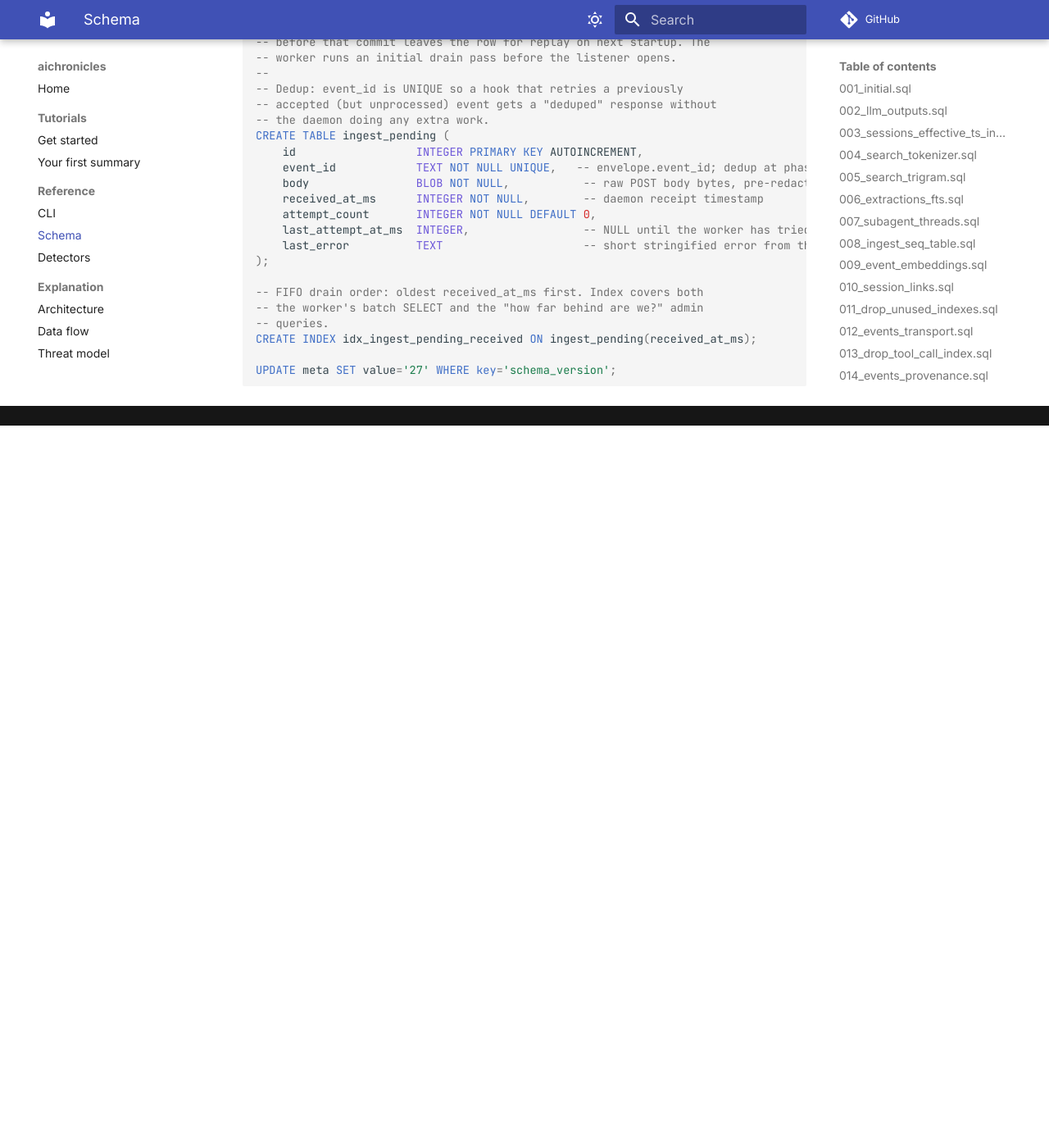
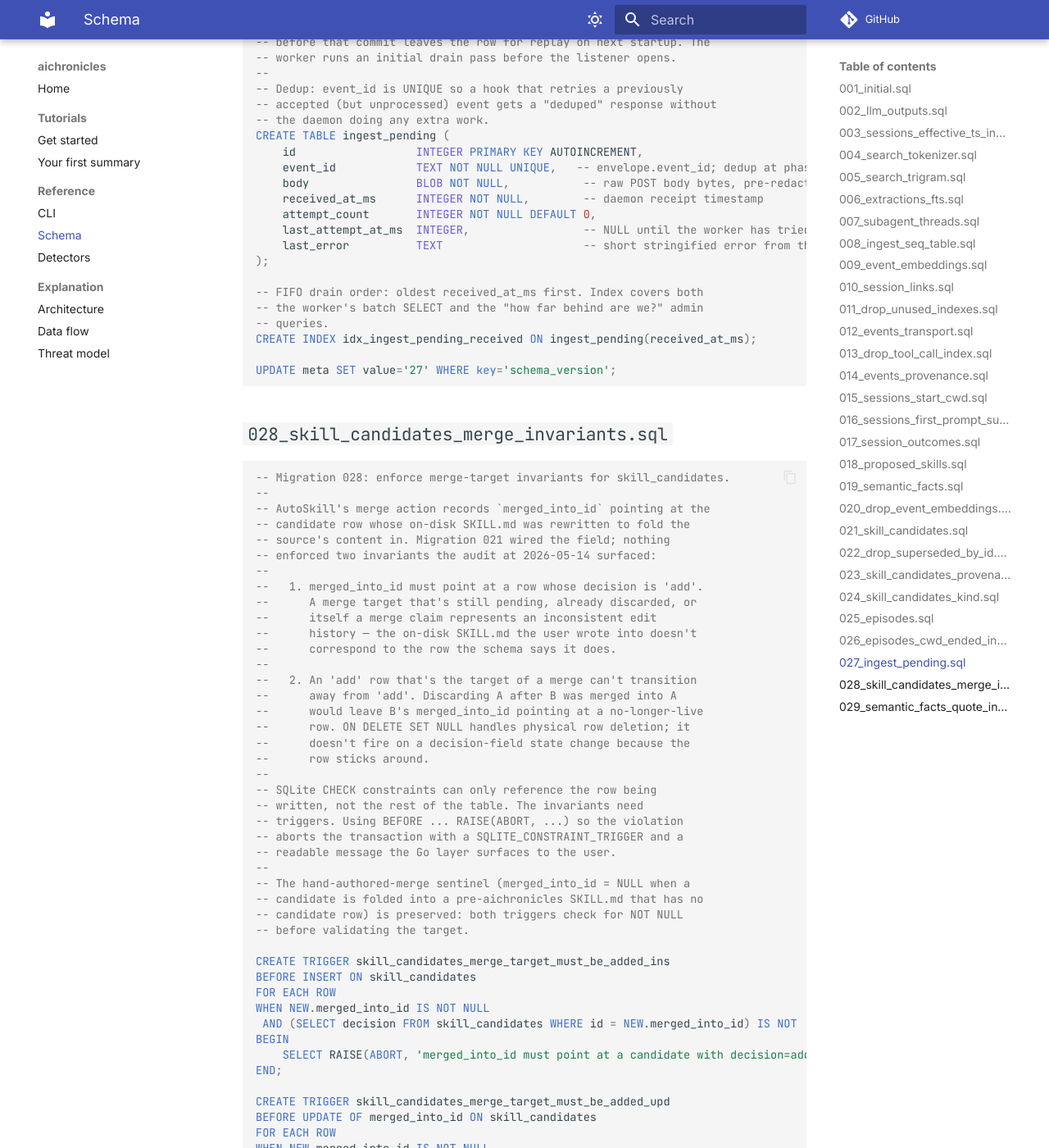
Before and after one commit to toabctl/aichronicles, an MkDocs documentation site: the page built from docs/reference/schema.md, in a window 1280 px wide and 1400 px high, scrolled down 27283 px. Shown: the whole window at 82% size. Built offline with MkDocs 1.6.1 and Material for MkDocs 9.7.7, drawn with Linux system fonts in a browser that asks for light colours; comment, search, counter and statistics services are not loaded; before the commit the page ends 27802 px from its top, so only the background shows below that; some of the changed text lies outside the part shown.

Commit message:
feat(store): enforce semantic_facts evidence-quote invariant in SQL
SaveSemanticFact (commit b86fa9f) requires evidence_quote to be
non-empty whenever evidence_session_id points at a session — the
quote is the grep-substrate that lets a user (or LLM) re-verify
the fact against the cited session. The Go writer closed half the
loop; the table itself placed no constraint on the pair. A direct
INSERT, a future migration, or a new writer that forgot the guard
could land a row asserting a session pointer with no excerpt —
the exact fabrication path the 2026-05-14 review flagged.

Migration 029 rebuilds semantic_facts with a CHECK constraint:
  evidence_session_id IS NULL
    OR (evidence_quote IS NOT NULL AND evidence_quote != '')

Existing rows that would violate keep their fact data; their
session pointer is set to NULL during the copy — same shape as
migration 019's pruned-session contract. Add a test that drives
the constraint directly via raw INSERT (bypassing the Go guard)
to prove the table now enforces what the Go layer required. Bump
the pinned schema_version assertions in store_test.go +
search_fts_test.go.

docs/reference/schema.md regenerated via `make docs-schema` —
also picks up migration 028 which the prior regen missed.

arch_review_2026_05_14_late P1.

Co-Authored-By: Claude Opus 4.7 (1M context) <noreply@anthropic.com>

````diff
--- a/docs/reference/schema.md
+++ b/docs/reference/schema.md
@@ -1421,3 +1421,132 @@ CREATE INDEX idx_ingest_pending_received ON ingest_pending(received_at_ms);
 
 UPDATE meta SET value='27' WHERE key='schema_version';
 ```
+
+## `028_skill_candidates_merge_invariants.sql`
+
+```sql
+-- Migration 028: enforce merge-target invariants for skill_candidates.
+--
+-- AutoSkill's merge action records `merged_into_id` pointing at the
+-- candidate row whose on-disk SKILL.md was rewritten to fold the
+-- source's content in. Migration 021 wired the field; nothing
+-- enforced two invariants the audit at 2026-05-14 surfaced:
+--
+--   1. merged_into_id must point at a row whose decision is 'add'.
+--      A merge target that's still pending, already discarded, or
+--      itself a merge claim represents an inconsistent edit
+--      history — the on-disk SKILL.md the user wrote into doesn't
+--      correspond to the row the schema says it does.
+--
+--   2. An 'add' row that's the target of a merge can't transition
+--      away from 'add'. Discarding A after B was merged into A
+--      would leave B's merged_into_id pointing at a no-longer-live
+--      row. ON DELETE SET NULL handles physical row deletion; it
+--      doesn't fire on a decision-field state change because the
+--      row sticks around.
+--
+-- SQLite CHECK constraints can only reference the row being
+-- written, not the rest of the table. The invariants need
+-- triggers. Using BEFORE ... RAISE(ABORT, ...) so the violation
+-- aborts the transaction with a SQLITE_CONSTRAINT_TRIGGER and a
+-- readable message the Go layer surfaces to the user.
+--
+-- The hand-authored-merge sentinel (merged_into_id = NULL when a
+-- candidate is folded into a pre-aichronicles SKILL.md that has no
+-- candidate row) is preserved: both triggers check for NOT NULL
+-- before validating the target.
+
+CREATE TRIGGER skill_candidates_merge_target_must_be_added_ins
+BEFORE INSERT ON skill_candidates
+FOR EACH ROW
+WHEN NEW.merged_into_id IS NOT NULL
+ AND (SELECT decision FROM skill_candidates WHERE id = NEW.merged_into_id) IS NOT 'add'
+BEGIN
+    SELECT RAISE(ABORT, 'merged_into_id must point at a candidate with decision=add');
+END;
+
+CREATE TRIGGER skill_candidates_merge_target_must_be_added_upd
+BEFORE UPDATE OF merged_into_id ON skill_candidates
+FOR EACH ROW
+WHEN NEW.merged_into_id IS NOT NULL
+ AND (SELECT decision FROM skill_candidates WHERE id = NEW.merged_into_id) IS NOT 'add'
+BEGIN
+    SELECT RAISE(ABORT, 'merged_into_id must point at a candidate with decision=add');
+END;
+
+CREATE TRIGGER skill_candidates_no_orphan_merge_target
+BEFORE UPDATE OF decision ON skill_candidates
+FOR EACH ROW
+WHEN OLD.decision = 'add' AND NEW.decision IS NOT 'add'
+ AND EXISTS (SELECT 1 FROM skill_candidates WHERE merged_into_id = OLD.id)
+BEGIN
+    SELECT RAISE(ABORT, 'cannot change decision: another candidate has this row as its merge target');
+END;
+
+UPDATE meta SET value='28' WHERE key='schema_version';
+```
+
+## `029_semantic_facts_quote_invariant.sql`
+
+```sql
+-- Migration 029: enforce evidence-quote invariant on semantic_facts.
+--
+-- SaveSemanticFact (commit b86fa9f) requires evidence_quote to be
+-- non-empty whenever evidence_session_id is set: the quote is the
+-- substrate the user (or LLM) can re-verify against the cited
+-- session. The Go check closed half the loop; the table itself
+-- placed no constraint on the pair, so a direct INSERT, a future
+-- writer, or a migration that forgets the rule could record a
+-- fact whose session pointer has no grounding excerpt — the
+-- fabrication path the review at 2026-05-14 flagged.
+--
+-- SQLite doesn't accept ALTER TABLE ADD CHECK; rebuild the table
+-- with the constraint baked in. Nothing FK-references
+-- semantic_facts.id so we don't need the
+-- PRAGMA foreign_keys=OFF dance.
+--
+-- Pre-existing rows that violate the new invariant (session
+-- pointer set, quote empty/NULL) keep their fact data but lose
+-- the session pointer in the copy. The fact remains claimed by
+-- the source llm_output; the row just becomes non-drillable to a
+-- session — same as the migration-019 contract for pruned
+-- sessions. Better to drop the pointer than to grandfather in a
+-- row that asserts a quote it can't produce.
+
+CREATE TABLE semantic_facts_new (
+    id                    INTEGER PRIMARY KEY,
+    source_llm_output_id  INTEGER NOT NULL REFERENCES llm_outputs(id) ON DELETE CASCADE,
+    subject               TEXT NOT NULL,
+    predicate             TEXT NOT NULL,
+    object                TEXT NOT NULL,
+    confidence            REAL NOT NULL DEFAULT 1.0
+                          CHECK(confidence >= 0.0 AND confidence <= 1.0),
+    evidence_session_id   TEXT REFERENCES sessions(id) ON DELETE SET NULL,
+    evidence_quote        TEXT,
+    asserted_at_ms        INTEGER NOT NULL,
+    UNIQUE(subject, predicate, object),
+    CHECK (evidence_session_id IS NULL
+           OR (evidence_quote IS NOT NULL AND evidence_quote != ''))
+);
+
+INSERT INTO semantic_facts_new
+    SELECT id, source_llm_output_id, subject, predicate, object,
+           confidence,
+           CASE
+             WHEN evidence_quote IS NULL OR evidence_quote = ''
+             THEN NULL
+             ELSE evidence_session_id
+           END,
+           evidence_quote,
+           asserted_at_ms
+      FROM semantic_facts;
+
+DROP TABLE semantic_facts;
+ALTER TABLE semantic_facts_new RENAME TO semantic_facts;
+
+-- DROP TABLE removes the indexes too — recreate matching 019.
+CREATE INDEX idx_semantic_facts_subject ON semantic_facts(subject, predicate);
+CREATE INDEX idx_semantic_facts_recent ON semantic_facts(asserted_at_ms DESC);
+
+UPDATE meta SET value='29' WHERE key='schema_version';
+```
````
Also changed, not shown: 4 other files.
